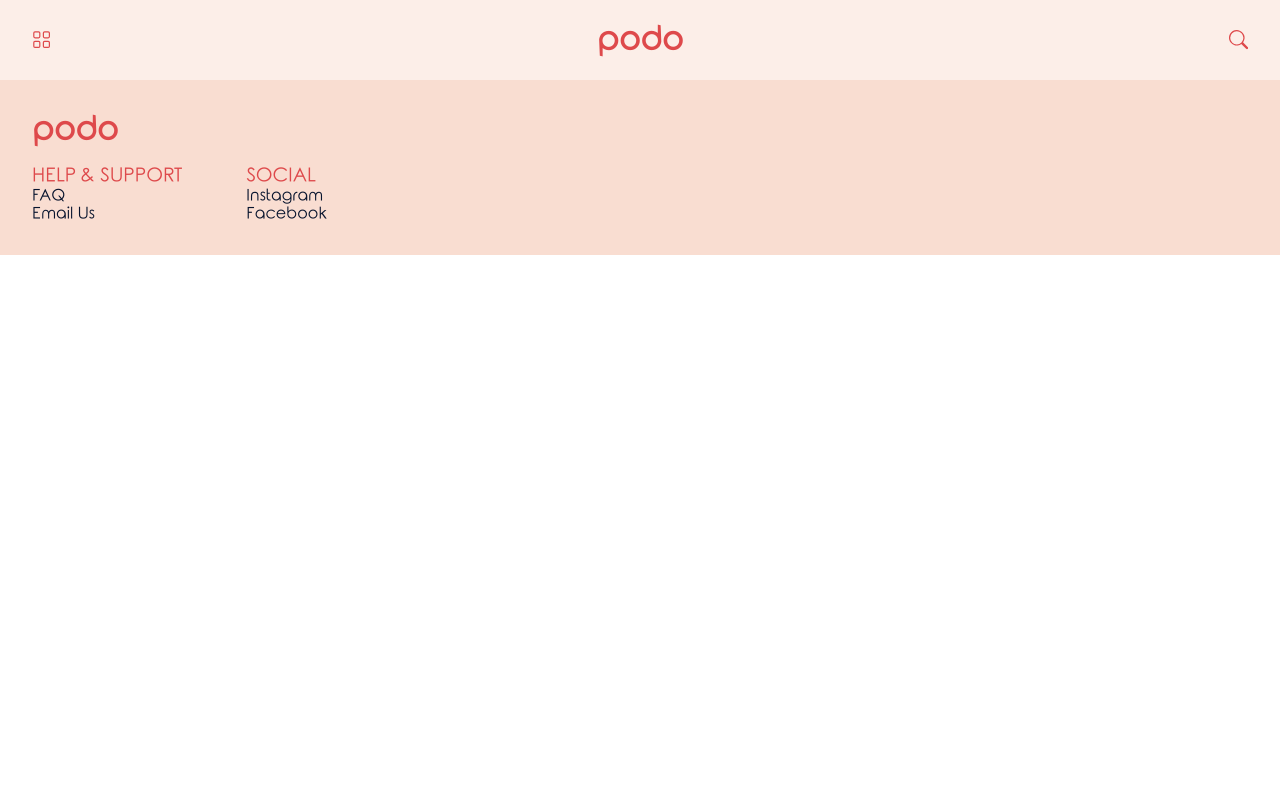
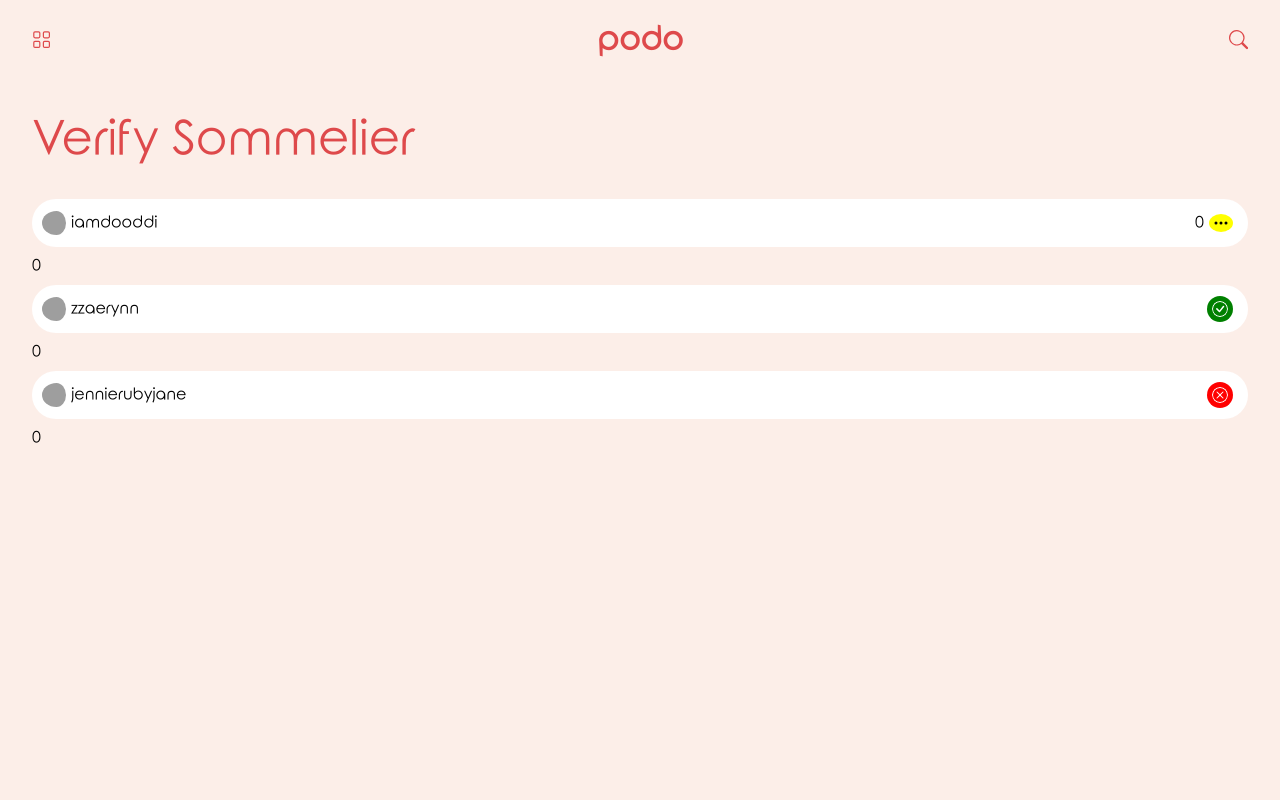
Before and after one commit to TREEANA/CSE416, a React (Create React App) app: page /verifysomm in a window 1280 px wide. Shown: the top 800 px of the page. Built offline with nearby package versions, Linux system fonts and the light colour scheme; grey boxes are pictures that could not be loaded; some icons are missing.

Commit message:
finished on VerifySommelier(pov: admin)

```diff
--- a/src/App.js
+++ b/src/App.js
@@ -17,6 +17,7 @@
 import WineListDetail from "./components/WineListDetail/WineListDetail";
 import Register from "./components/Register/Register";
 import BecomeSommlier from "./components/BecomeSommlier/BecomeSommlier";
+import VerifySommelier from "./components/VerifySommelier/VerifySommelier";
 
 const App = () => {
   const [status, setStatus] = useState({
@@ -89,6 +90,7 @@
             }
           />
           <Route path="/faq" element={<FAQ />} />
+          <Route path = "verifysomm" element = {<VerifySommelier/>} />
         </Routes>
       </div>
 
--- a/src/components/Sidebar/Sidebar.js
+++ b/src/components/Sidebar/Sidebar.js
@@ -128,7 +128,7 @@
               toggleStatus("sideBar");
             }}
           >
-            verify sommeliers
+            <Link to = "/verifysomm">verify sommeliers</Link>
           </div>
           <div
             className="sidebar__link"
--- a/src/components/VerifySommelier/VerifySommelier.js
+++ b/src/components/VerifySommelier/VerifySommelier.js
@@ -27,7 +27,7 @@
             <div className = "verifysomm">
                 <div className = "verifysomm__title">
                     <div className = "verifysomm__title-title"> Verify Sommelier </div>
-                    <BsXLg></BsXLg>
+                    {/* <BsXLg></BsXLg> */}
                 </div>
                 <div className = "verifysomm__verify">
                     <div className = "verifysomm__verify-ind" onClick = {toggleInd1Status}>
```
